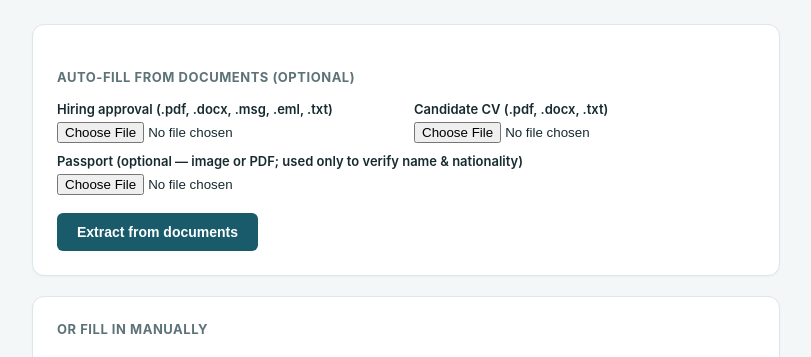
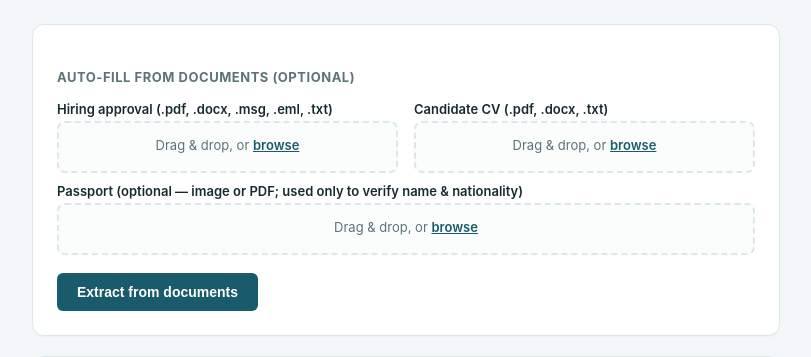
Before and after one commit to ameromari096-ai/Offer-Generator, a Flask app: page / in a window 1280 px wide. Shown: the part 97-454 px from the top of the page, without its empty margins (234-1045 px from the left). Run offline with Flask 3, Linux system fonts and the light colour scheme.

Commit message:
Add drag-and-drop file upload for hiring approval, CV, and passport
Each file input is now wrapped in a styled dropzone with drag-over
visual feedback and a filename readout. A plain <input type=file>
does NOT auto-populate from a drop even when it's the element under
the cursor -- verified this the hard way (a first pass relied on
that assumption and silently didn't work), so the drop handler
explicitly assigns e.dataTransfer.files to the input and dispatches a
synthetic 'change' event to drive the filename display. Clicking
still works exactly as before (native file picker via the covering,
transparent input).

Verified end-to-end with simulated native drag/drop events in a real
browser (Playwright): file correctly lands in input.files, filename
displays, dragover highlight applies and clears correctly.

Fixed a test false-positive along the way: the "no required=
attributes" regression test was matching the word "required" inside
a JS comment explaining the dragover preventDefault() call, not an
actual HTML attribute - now strips <script> blocks before checking.

Co-Authored-By: Claude Sonnet 5 <noreply@anthropic.com>
Claude-Session: https://claude.ai/code/session_01RSrKPErajzWLxESGhpsDMC

```diff
--- a/webapp/templates/base.html
+++ b/webapp/templates/base.html
@@ -146,6 +146,29 @@
     }
     a.download-btn:hover { background: var(--accent-dark); }
     .section-title { font-size: 13px; font-weight: 700; text-transform: uppercase; letter-spacing: 0.04em; color: var(--muted); margin: 20px 0 6px; }
+    .dropzone {
+      position: relative;
+      border: 2px dashed var(--border);
+      border-radius: 8px;
+      padding: 14px 12px;
+      text-align: center;
+      background: #fbfdfd;
+      transition: border-color .15s ease, background-color .15s ease;
+    }
+    .dropzone:hover { border-color: var(--accent); }
+    .dropzone.dragover { border-color: var(--accent); background: var(--accent-light); }
+    .dropzone input[type=file] {
+      position: absolute;
+      inset: 0;
+      width: 100%;
+      height: 100%;
+      opacity: 0;
+      cursor: pointer;
+    }
+    .dropzone-hint { pointer-events: none; }
+    .dropzone-label { display: block; font-size: 13px; color: var(--muted); }
+    .dropzone-browse { color: var(--accent); font-weight: 600; text-decoration: underline; }
+    .dropzone-filename { display: block; margin-top: 4px; font-size: 13px; font-weight: 600; color: var(--text); word-break: break-all; }
   </style>
 </head>
 <body>
--- a/webapp/templates/index.html
+++ b/webapp/templates/index.html
@@ -23,15 +23,33 @@
     <div class="row">
       <div>
         <label for="hiring_approval_file">Hiring approval (.pdf, .docx, .msg, .eml, .txt)</label>
-        <input type="file" name="hiring_approval_file" id="hiring_approval_file">
+        <div class="dropzone">
+          <input type="file" name="hiring_approval_file" id="hiring_approval_file" accept=".pdf,.docx,.msg,.eml,.txt">
+          <div class="dropzone-hint">
+            <span class="dropzone-label">Drag &amp; drop, or <span class="dropzone-browse">browse</span></span>
+            <span class="dropzone-filename"></span>
+          </div>
+        </div>
       </div>
       <div>
         <label for="cv_file">Candidate CV (.pdf, .docx, .txt)</label>
-        <input type="file" name="cv_file" id="cv_file">
+        <div class="dropzone">
+          <input type="file" name="cv_file" id="cv_file" accept=".pdf,.docx,.txt">
+          <div class="dropzone-hint">
+            <span class="dropzone-label">Drag &amp; drop, or <span class="dropzone-browse">browse</span></span>
+            <span class="dropzone-filename"></span>
+          </div>
+        </div>
       </div>
     </div>
     <label for="passport_file">Passport (optional — image or PDF; used only to verify name &amp; nationality)</label>
-    <input type="file" name="passport_file" id="passport_file">
+    <div class="dropzone">
+      <input type="file" name="passport_file" id="passport_file" accept=".pdf,.txt,.png,.jpg,.jpeg,.webp,.gif">
+      <div class="dropzone-hint">
+        <span class="dropzone-label">Drag &amp; drop, or <span class="dropzone-browse">browse</span></span>
+        <span class="dropzone-filename"></span>
+      </div>
+    </div>
     <div class="actions">
       <button type="submit">Extract from documents</button>
     </div>
@@ -124,4 +142,37 @@
     </div>
   </form>
 </div>
+
+<script>
+  document.querySelectorAll('.dropzone').forEach(function (zone) {
+    var input = zone.querySelector('input[type=file]');
+    var filenameEl = zone.querySelector('.dropzone-filename');
+
+    function updateFilename() {
+      filenameEl.textContent = input.files.length ? input.files[0].name : '';
+    }
+    input.addEventListener('change', updateFilename);
+
+    ['dragenter', 'dragover'].forEach(function (evt) {
+      zone.addEventListener(evt, function (e) {
+        e.preventDefault(); // required so the browser accepts the drop at all
+        zone.classList.add('dragover');
+      });
+    });
+    zone.addEventListener('dragleave', function () {
+      zone.classList.remove('dragover');
+    });
+    zone.addEventListener('drop', function (e) {
+      // A plain <input type=file> does NOT auto-populate from a drop even
+      // when it's the element underneath the cursor - the file must be
+      // assigned explicitly from the DragEvent's DataTransfer.
+      e.preventDefault();
+      zone.classList.remove('dragover');
+      if (e.dataTransfer && e.dataTransfer.files && e.dataTransfer.files.length) {
+        input.files = e.dataTransfer.files;
+        input.dispatchEvent(new Event('change', { bubbles: true }));
+      }
+    });
+  });
+</script>
 {% endblock %}
```
Also changed, not shown: tests/test_webapp_form.py (+5 -1 lines).
